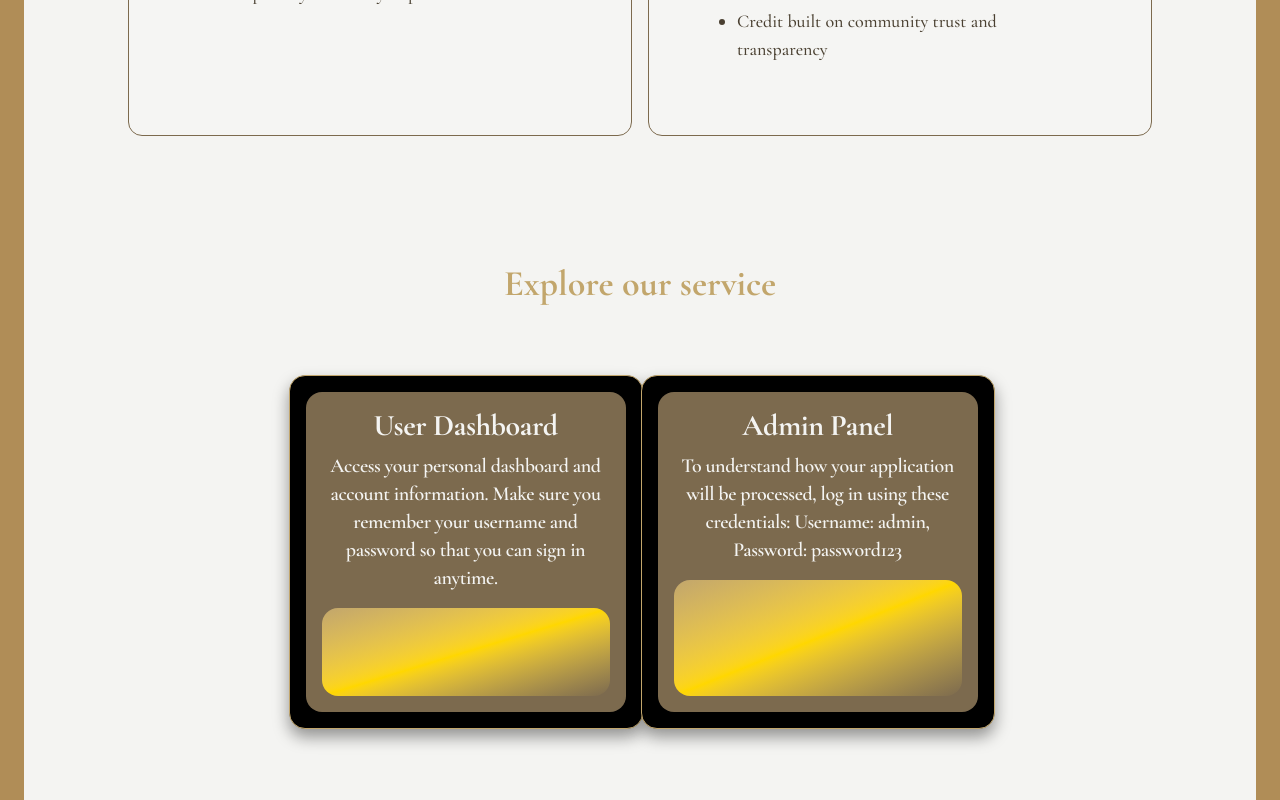
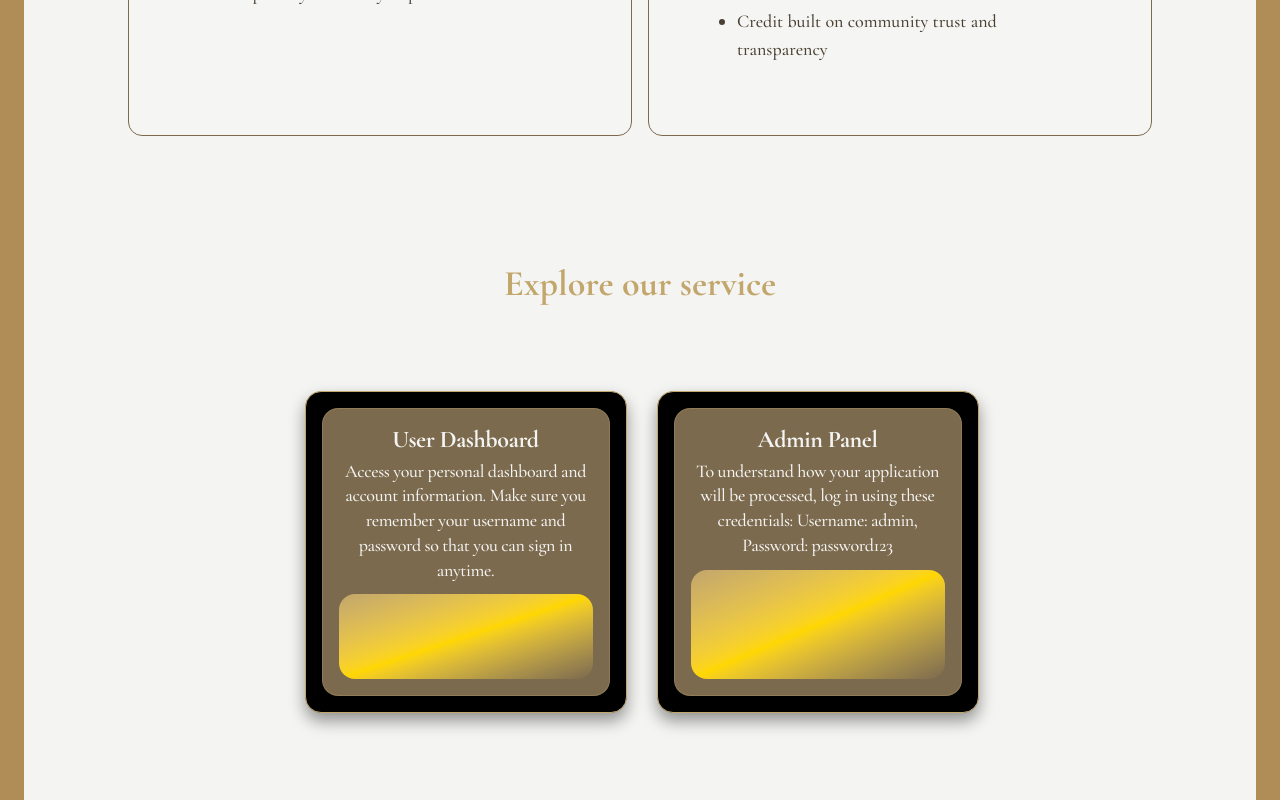
Before and after one commit to Aditya12705/Alethemyra-Website, a Next.js app: page / in a window 1280 px wide. Shown: the part 3123-3923 px from the top of the page. Built offline with nearby package versions, Linux system fonts and the light colour scheme.

Commit message:
Update 3d-pin-demo.tsx

```diff
--- a/src/components/3d-pin-demo.tsx
+++ b/src/components/3d-pin-demo.tsx
@@ -14,24 +14,24 @@ export default function AnimatedPinDemo({
   adminDescription?: React.ReactNode;
 }) {
   return (
-    <div className="flex flex-col md:flex-row items-center justify-center w-full gap-6 md:gap-8 py-6 md:py-10">
+  <div className="flex flex-col md:flex-row items-center justify-center w-full gap-6 md:gap-8 py-6 md:py-10">
       {/* USER Pin */}
       <PinContainer
         title="USER"
         href="https://alethemyra.onrender.com"
         className="border-0"
       >
-        <div className="flex basis-full flex-col p-3 md:p-4 tracking-tight sm:basis-1/2 w-[15rem] h-[15rem] md:w-[20rem] md:h-[20rem] bg-[#7C6A4E] rounded-2xl items-center justify-center text-center shadow-md">
+        <div className="flex basis-full flex-col p-2 md:p-4 tracking-tight sm:basis-1/2 w-[90vw] max-w-xs md:w-[18rem] md:h-[18rem] h-[12rem] bg-[#7C6A4E] rounded-2xl items-center justify-center text-center shadow-lg mb-4 md:mb-0 border border-[#C2A66C]/30">
           <h3
-            className="max-w-xs !pb-2 !m-0 font-bold text-xl md:text-3xl"
+            className="max-w-xs !pb-1 !m-0 font-bold text-lg md:text-2xl leading-tight"
             style={{ color: "#F4F4F2" }}
           >
             {userTitle}
           </h3>
-          <div className="text-base md:text-xl !m-0 !p-0 font-semibold mt-2" style={{ color: "#F4F4F2" }}>
+          <div className="text-sm md:text-lg !m-0 !p-0 font-medium mt-1 leading-snug" style={{ color: "#F4F4F2" }}>
             {userDescription}
           </div>
-          <div className="flex flex-1 w-full rounded-lg mt-4 bg-gradient-to-br from-[#C2A66C] via-[#FFD700] to-[#7C6A4E]" />
+          <div className="flex flex-1 w-full rounded-lg mt-3 bg-gradient-to-br from-[#C2A66C] via-[#FFD700] to-[#7C6A4E]" />
         </div>
       </PinContainer>
 
@@ -41,17 +41,17 @@ export default function AnimatedPinDemo({
         href="https://alethemyra.onrender.com/admin"
         className="border-0"
       >
-        <div className="flex basis-full flex-col p-3 md:p-4 tracking-tight sm:basis-1/2 w-[15rem] h-[15rem] md:w-[20rem] md:h-[20rem] bg-[#7C6A4E] rounded-2xl items-center justify-center text-center shadow-md">
+        <div className="flex basis-full flex-col p-2 md:p-4 tracking-tight sm:basis-1/2 w-[90vw] max-w-xs md:w-[18rem] md:h-[18rem] h-[12rem] bg-[#7C6A4E] rounded-2xl items-center justify-center text-center shadow-lg border border-[#C2A66C]/30">
           <h3
-            className="max-w-xs !pb-2 !m-0 font-bold text-xl md:text-3xl"
+            className="max-w-xs !pb-1 !m-0 font-bold text-lg md:text-2xl leading-tight"
             style={{ color: "#F4F4F2" }}
           >
             {adminTitle}
           </h3>
-          <div className="text-base md:text-xl !m-0 !p-0 font-semibold mt-2" style={{ color: "#F4F4F2" }}>
+          <div className="text-sm md:text-lg !m-0 !p-0 font-medium mt-1 leading-snug" style={{ color: "#F4F4F2" }}>
             {adminDescription}
           </div>
-          <div className="flex flex-1 w-full rounded-lg mt-4 bg-gradient-to-br from-[#C2A66C] via-[#FFD700] to-[#7C6A4E]" />
+          <div className="flex flex-1 w-full rounded-lg mt-3 bg-gradient-to-br from-[#C2A66C] via-[#FFD700] to-[#7C6A4E]" />
         </div>
       </PinContainer>
     </div>
```
